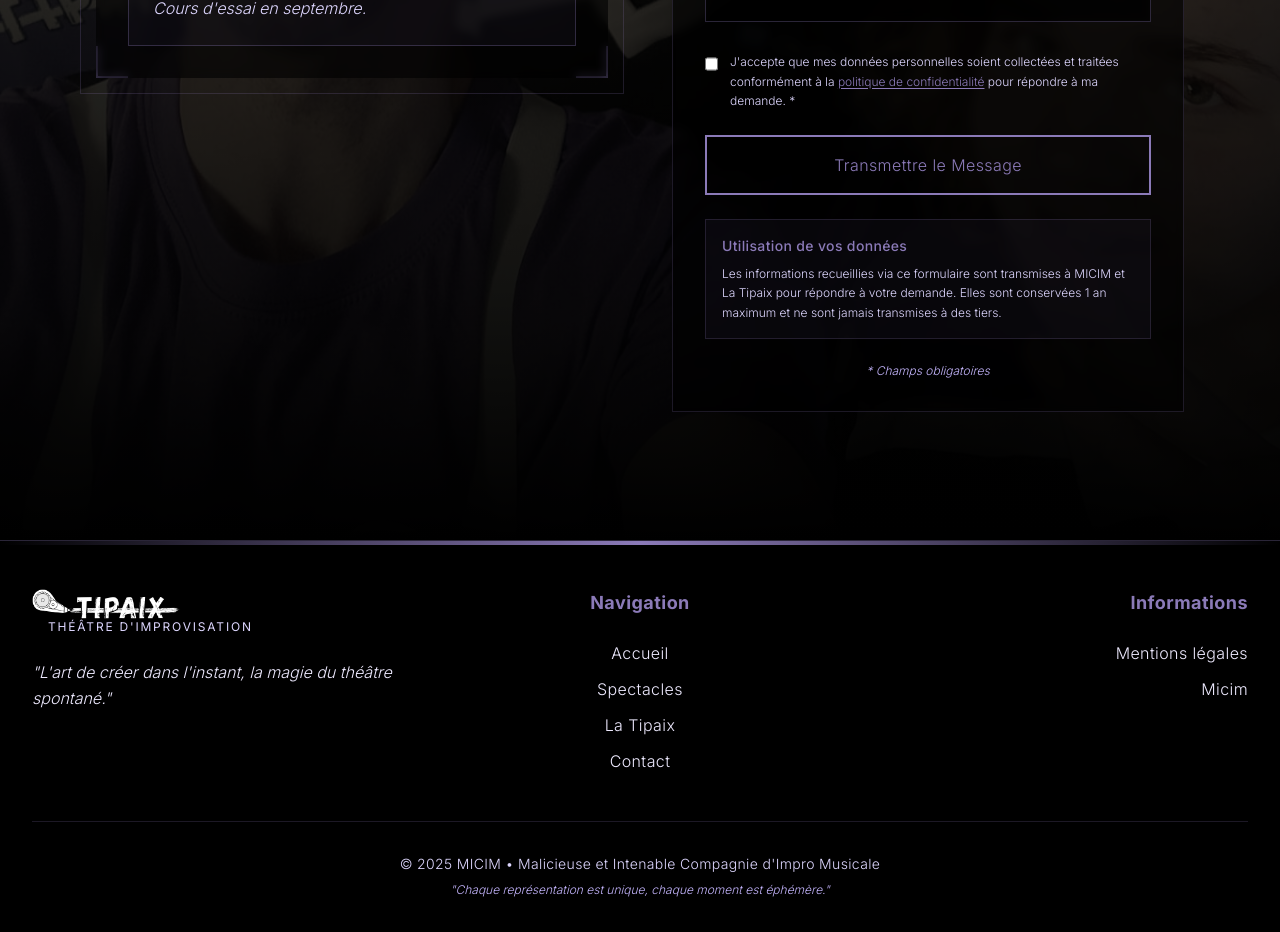
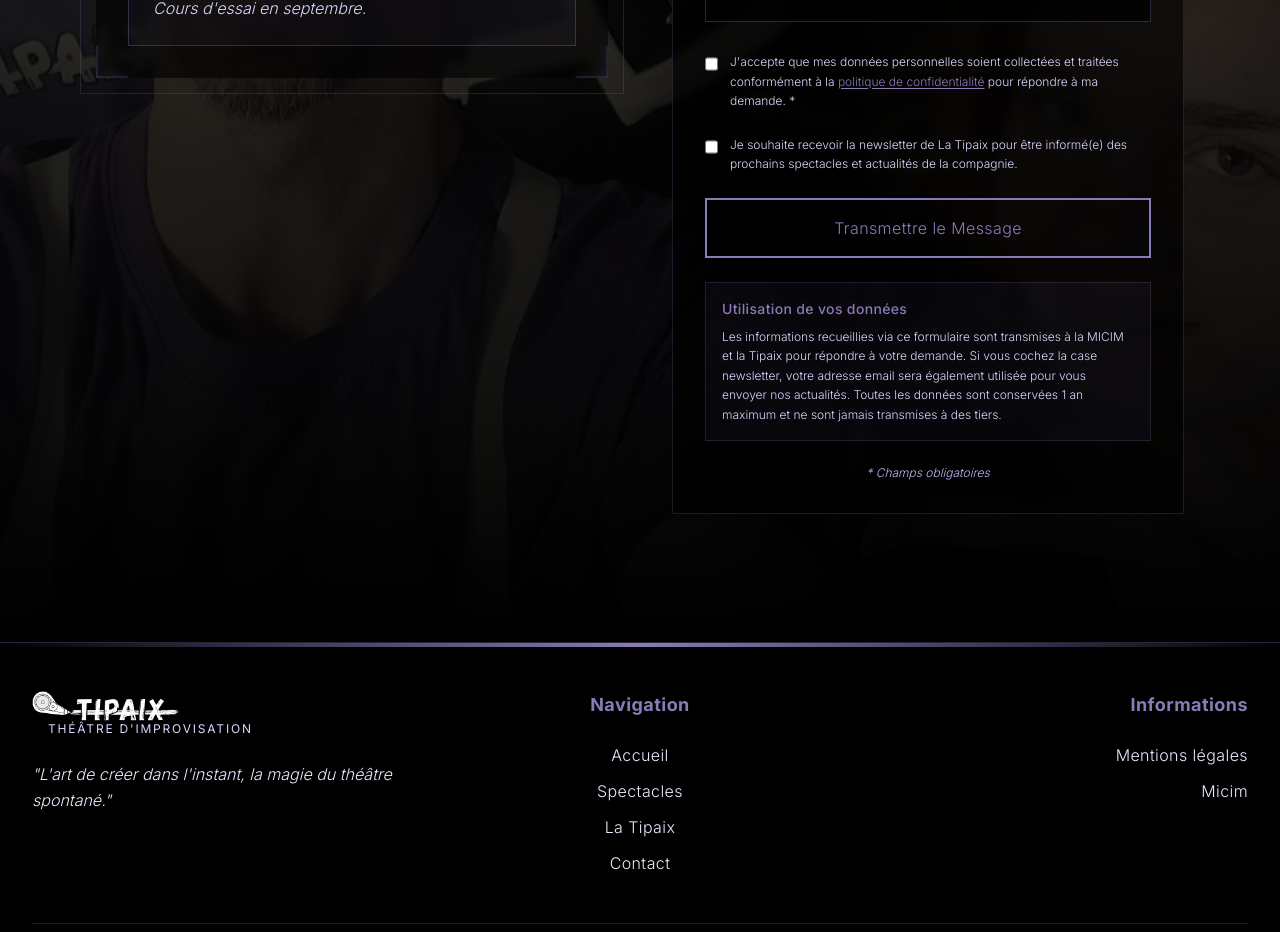
Before and after one commit to MarcoPOtard/tipaix, a Next.js app: page /contact in a window 1280 px wide. Shown: the part 980-1912 px from the top of the page. Built offline with nearby package versions, Linux system fonts and the light colour scheme; no server answers.

Commit message:
Add newsletter checkbox

```diff
--- a/src/app/mentions-legales/page.tsx
+++ b/src/app/mentions-legales/page.tsx
@@ -128,7 +128,9 @@ export default function MentionsLegalesPage() {
                                             Données collectées :
                                         </span>{' '}
                                         nom, adresse email, sujet et contenu du
-                                        message.
+                                        message. Si vous cochez la case newsletter,
+                                        votre adresse email sera également conservée
+                                        pour l'envoi de nos actualités.
                                     </p>
                                     <p>
                                         <span className="text-tipaix-light font-medium">
@@ -136,7 +138,9 @@ export default function MentionsLegalesPage() {
                                         </span>{' '}
                                         ces données sont utilisées exclusivement
                                         pour répondre à vos demandes de
-                                        renseignements.
+                                        renseignements et, si vous l'avez souhaité,
+                                        pour vous envoyer notre newsletter avec nos
+                                        actualités et informations sur nos spectacles.
                                     </p>
                                     <p>
                                         <span className="text-tipaix-light font-medium">
--- a/src/components/ContactForm.tsx
+++ b/src/components/ContactForm.tsx
@@ -12,6 +12,7 @@ const contactSchema = z.object({
   consent: z.boolean().refine(val => val === true, {
     message: 'Vous devez accepter la politique de confidentialité pour envoyer votre message'
   }),
+  newsletter: z.boolean().optional(),
 });
 
 export default function ContactForm() {
@@ -136,6 +137,19 @@ export default function ContactForm() {
         <p className="text-sm text-red-400 italic">{errors.consent.message}</p>
       )}
 
+      {/* Case à cocher newsletter */}
+      <div className="flex items-start space-x-3">
+        <input
+          {...register('newsletter')}
+          type="checkbox"
+          id="newsletter"
+          className="mt-1 w-4 h-4 text-tipaix-light bg-black bg-opacity-50 border border-tipaix-light border-opacity-30 rounded-none focus:ring-tipaix-light focus:ring-1"
+        />
+        <label htmlFor="newsletter" className="text-xs text-purple-200 font-light leading-relaxed">
+          Je souhaite recevoir la newsletter de La Tipaix pour être informé(e) des prochains spectacles et actualités de la compagnie.
+        </label>
+      </div>
+
       <button
         type="submit"
         disabled={isSubmitting}
@@ -151,9 +165,10 @@ export default function ContactForm() {
       <div className="bg-tipaix-light bg-opacity-5 border border-tipaix-light border-opacity-20 p-4 mt-4">
         <h4 className="text-sm font-medium text-tipaix-light mb-2 tracking-wide">Utilisation de vos données</h4>
         <p className="text-xs text-purple-200 font-light leading-relaxed">
-          Les informations recueillies via ce formulaire sont transmises à MICIM et La Tipaix
-          pour répondre à votre demande. Elles sont conservées 1 an maximum et ne sont jamais
-          transmises à des tiers.
+          Les informations recueillies via ce formulaire sont transmises à la MICIM et la Tipaix
+          pour répondre à votre demande. Si vous cochez la case newsletter, votre adresse email
+          sera également utilisée pour vous envoyer nos actualités. Toutes les données sont
+          conservées 1 an maximum et ne sont jamais transmises à des tiers.
         </p>
       </div>
 
--- a/src/types/index.ts
+++ b/src/types/index.ts
@@ -23,4 +23,5 @@ export interface ContactForm {
   subject: string;
   message: string;
   consent: boolean;
+  newsletter?: boolean;
 }
```
